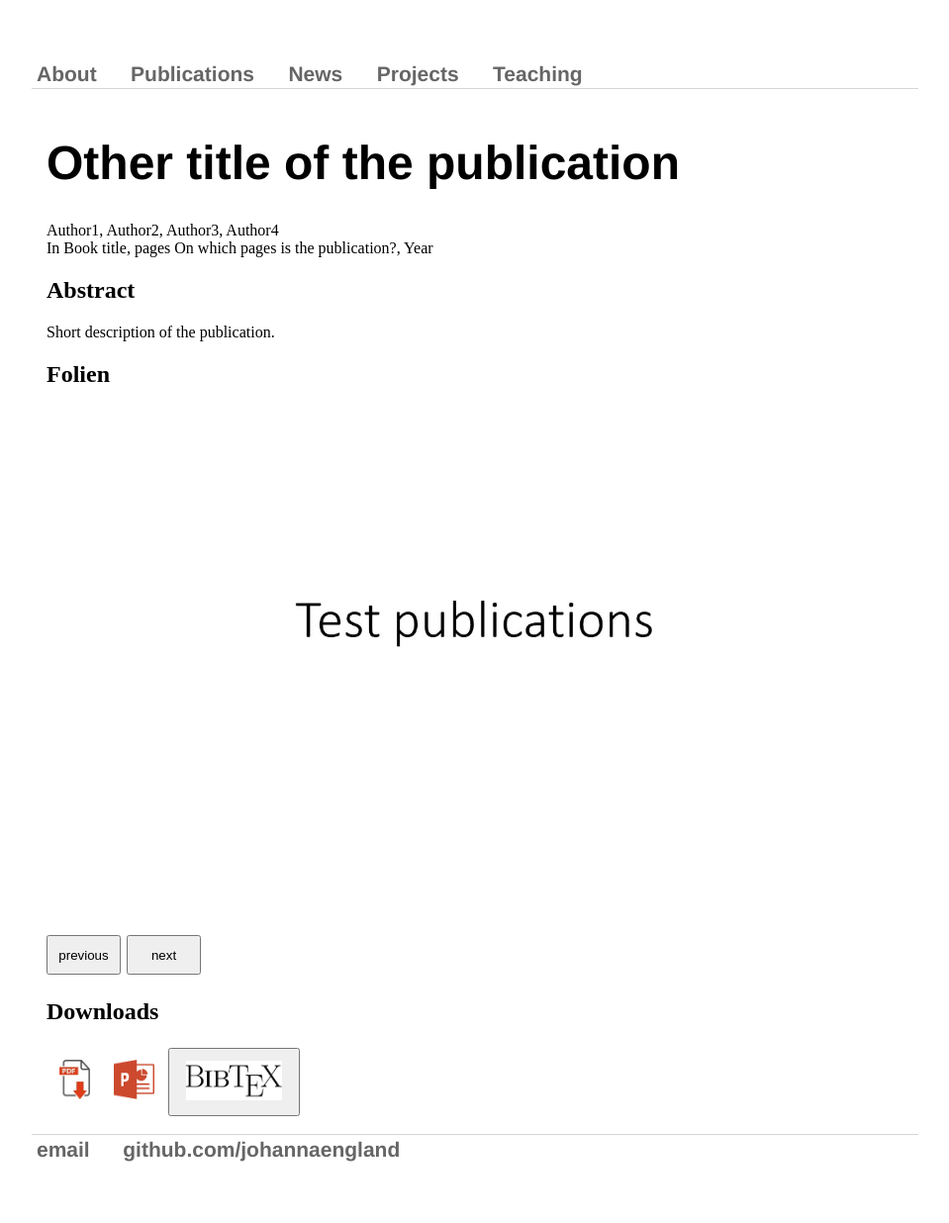
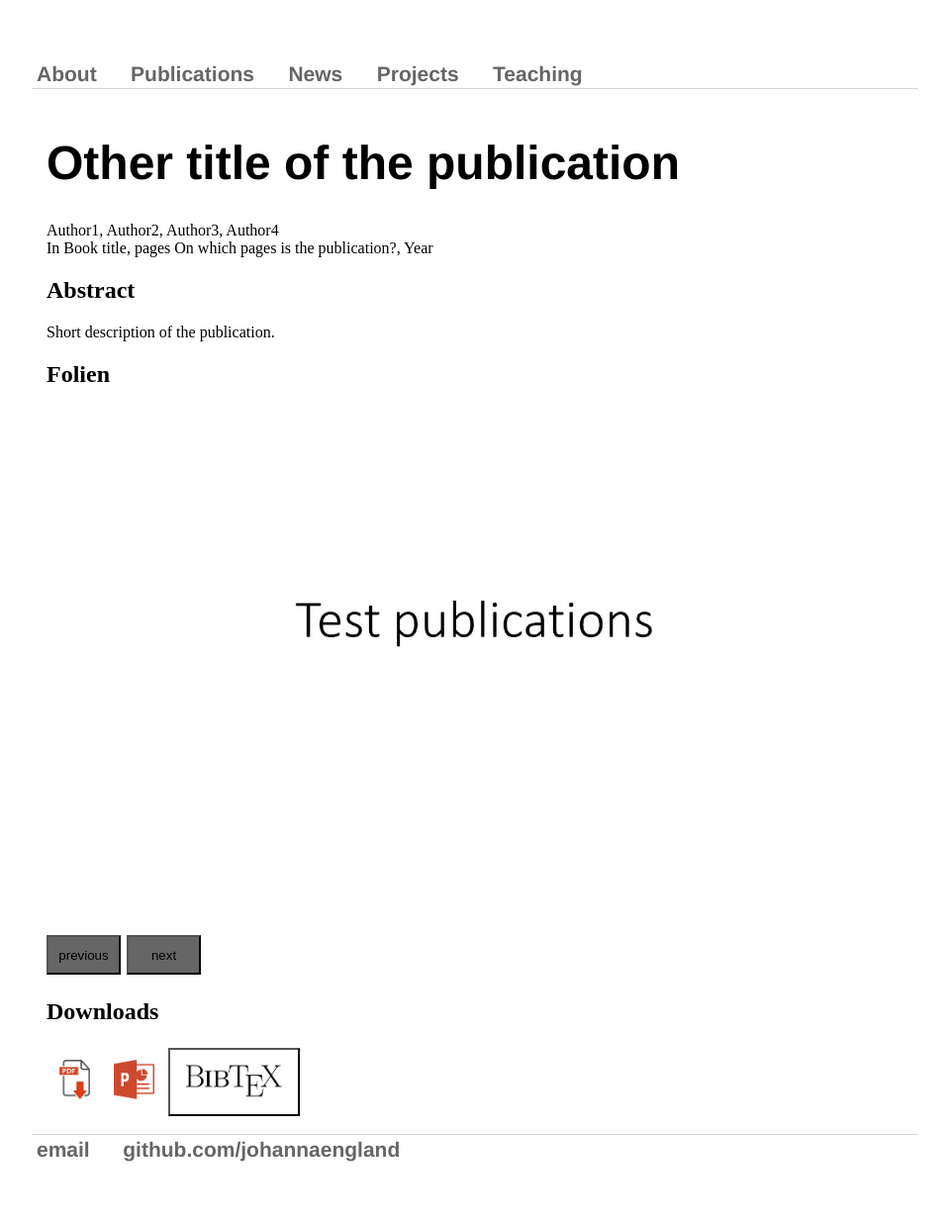
Before and after one commit to johannaengland/johannaengland.github.io, a Jekyll site: the page built from _publications/year-other-publication.md, in a window 1280 px wide. Shown: the whole page at 99% size, without its empty margins (160-1119 px from the left). Built offline with Jekyll 4.4.1, drawn with Linux system fonts in a browser that asks for light colours.

Commit message:
Update main.css

```diff
--- a/css/main.css
+++ b/css/main.css
@@ -1,5 +1,5 @@
 #bibtexBtn {
-    cursor: pointer;
+    background-color: white;
 }
 
 #currentSlide {
@@ -59,6 +59,10 @@ body {
     background-color: white;
 }
 
+button {
+    background-color: #666666;
+}
+
 caption {
     text-align: left;
 }
```
